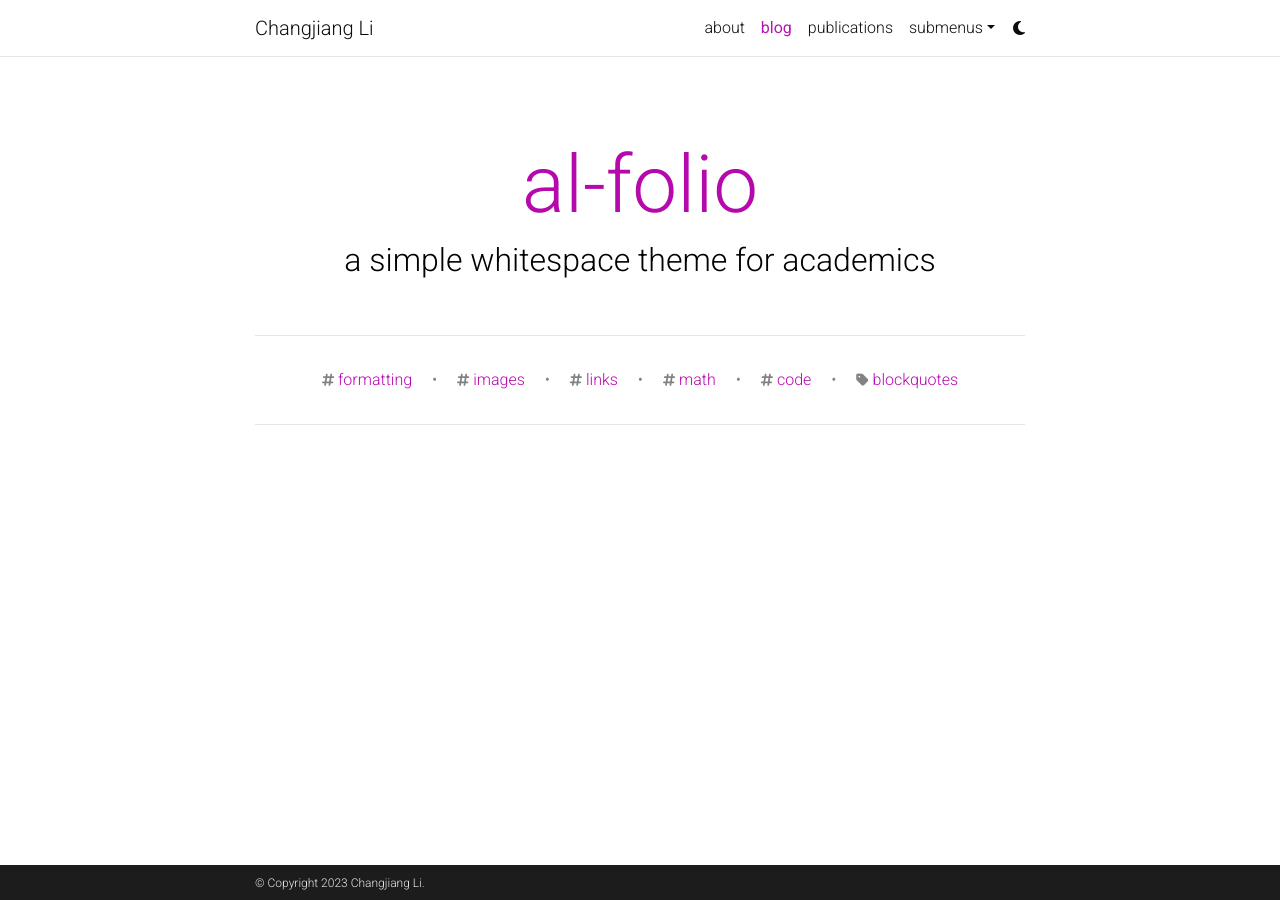
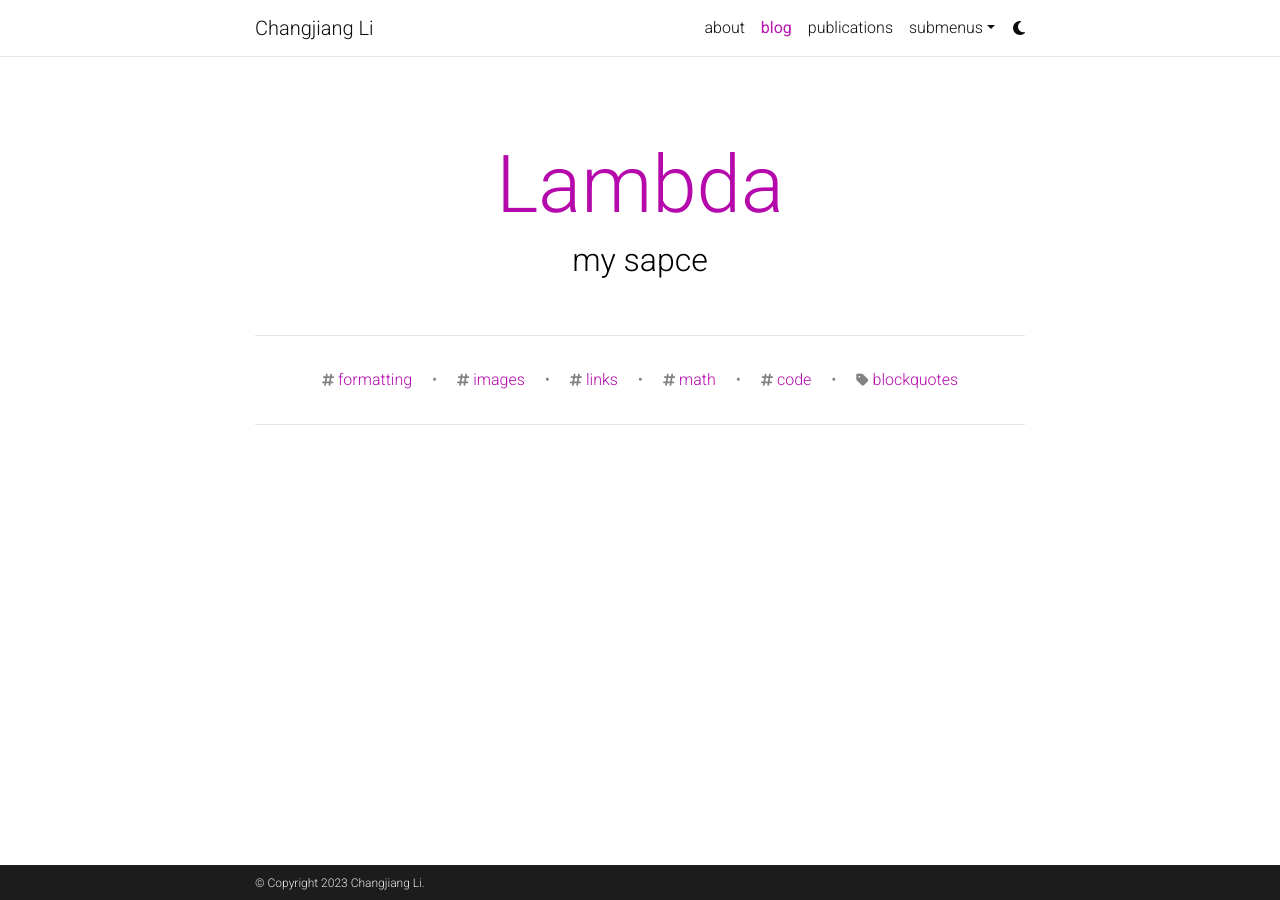
Before and after one commit to meet-cjli/meet-cjli.github.io, a Jekyll site: the page built from blog/index.html, in a window 1280 px wide. Built offline with Jekyll 4.4.1, drawn with Linux system fonts in a browser that asks for light colours; comment, search, counter and statistics services are not loaded; a style sheet for code colours, icons or effects is not loaded.

Commit message:
Update _config.yml

```diff
--- a/_config.yml
+++ b/_config.yml
@@ -123,9 +123,9 @@ bing_site_verification:  # out your bing-site-verification ID (Bing Webmaster)
 # Blog
 # -----------------------------------------------------------------------------
 
-blog_name: al-folio # blog_name will be displayed in your blog page
+blog_name: Lambda # blog_name will be displayed in your blog page
 blog_nav_title: blog # your blog must have a title for it to be displayed in the nav bar
-blog_description: a simple whitespace theme for academics
+blog_description: my sapce
 permalink: /blog/:year/:title/
 
 # Pagination
```
